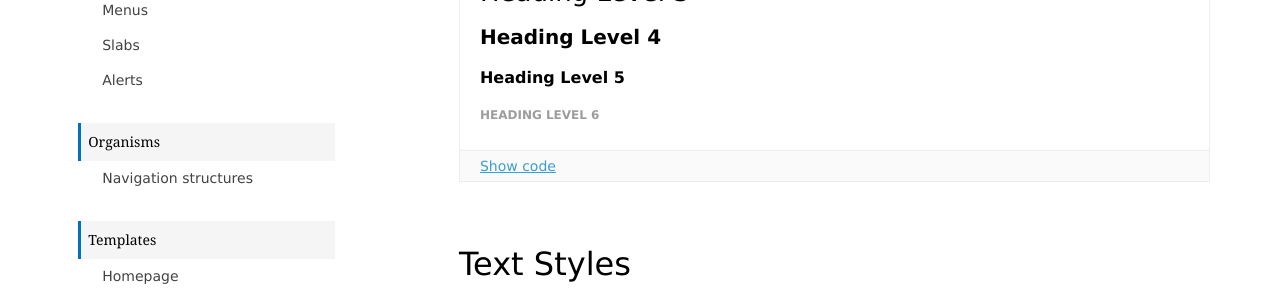
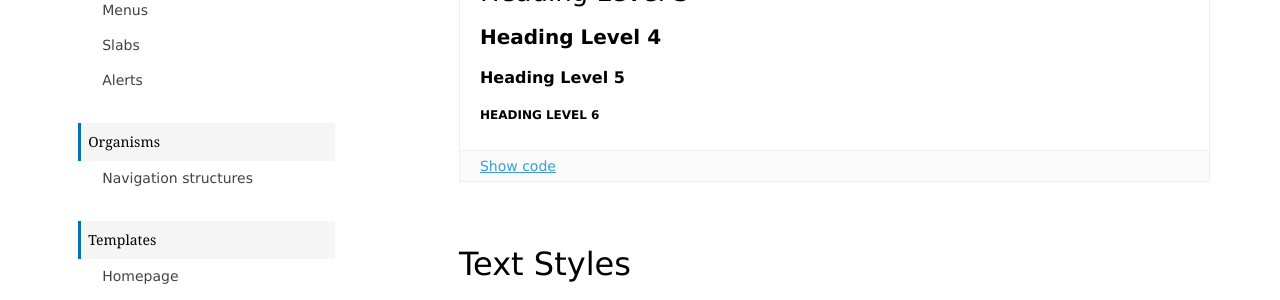
Before and after one commit to codeforamerica/style-guide, a Jekyll site: the page built from _atoms/type.md, in a window 1280 px wide. Shown: the part 543-843 px from the top of the page. Built offline with Jekyll 4.4.1, drawn with Linux system fonts in a browser that asks for light colours; nearby versions of some CDN libraries.

Commit message:
Remove aggressive color styling from headings and home template
Rather than making all headings black everywhere, let them inherit their color from their parent.

```diff
--- a/_sass/atoms/_typography.scss
+++ b/_sass/atoms/_typography.scss
@@ -63,42 +63,36 @@
   font-size: map-get($h1-styles, font-size);
   line-height: map-get($h1-styles, line-height);
   font-weight: map-get($h1-styles, font-weight);
-  color: map-get($h1-styles, color);
 }
 
 @mixin h2 {
   font-size: map-get($h2-styles, font-size);
   line-height: map-get($h2-styles, line-height);
   font-weight: map-get($h2-styles, font-weight);
-  color: map-get($h2-styles, color);
 }
 
 @mixin h3 {
   font-size: map-get($h3-styles, font-size);
   line-height: map-get($h3-styles, line-height);
   font-weight: map-get($h3-styles, font-weight);
-  color: map-get($h3-styles, color);
 }
 
 @mixin h4 {
   font-size: map-get($h4-styles, font-size);
   line-height: map-get($h4-styles, line-height);
   font-weight: map-get($h4-styles, font-weight);
-  color: map-get($h4-styles, color);
 }
 
 @mixin h5 {
   font-size: map-get($h5-styles, font-size);
   line-height: map-get($h5-styles, line-height);
   font-weight: map-get($h5-styles, font-weight);
-  color: map-get($h5-styles, color);
 }
 
 @mixin h6 {
   font-size: map-get($h6-styles, font-size);
   line-height: map-get($h6-styles, line-height);
   font-weight: map-get($h6-styles, font-weight);
-  color: map-get($h6-styles, color);
   text-transform: uppercase;
 }
 
--- a/_sass/templates/_home.scss
+++ b/_sass/templates/_home.scss
@@ -1,4 +1,5 @@
 .template-home {
+
   .home-hero {
     @include clearfix;
     background-color: $color-grey-200;
@@ -18,6 +19,7 @@
     padding: 1rem $site-margins;
     position: relative;
   }
+
   .home-hero-content .grid-box {
     @include media($tablet-up) {
       min-height: 20rem;
@@ -25,10 +27,10 @@
       align-items: center;
     }
   }
+
   .home-hero-title {
     text-align: center;
       @include h3;
-      color: black;
       font-weight: 400;
     @include media($tablet-up) {
       @include h2;
@@ -39,6 +41,7 @@
       font-weight: 400;
     }
   }
+
   .home-hero-lead-in {
     text-align: center;
     font-weight: 400;
@@ -63,8 +66,8 @@
   }
 
   .slab > h3 {
-    color: $color-black;
   }
+
   .alert a {
     border-bottom: 0;
     text-align: center;
```
